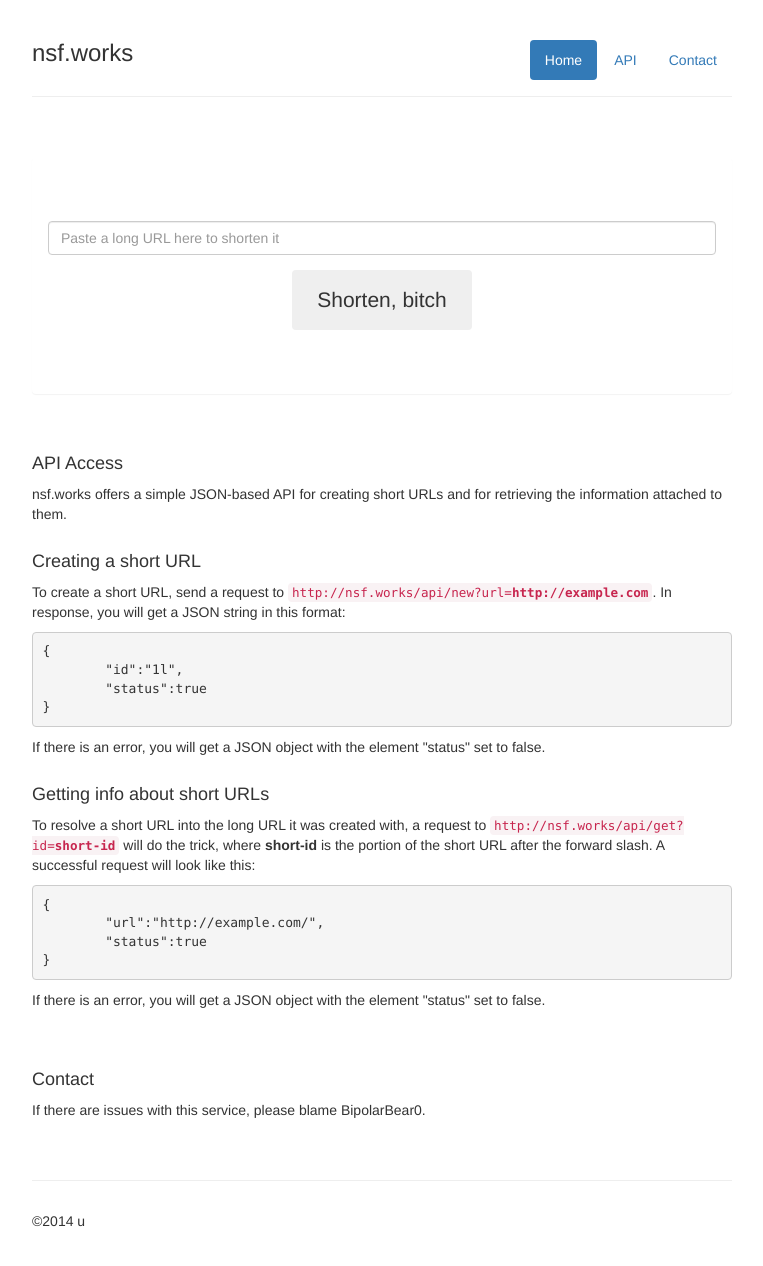
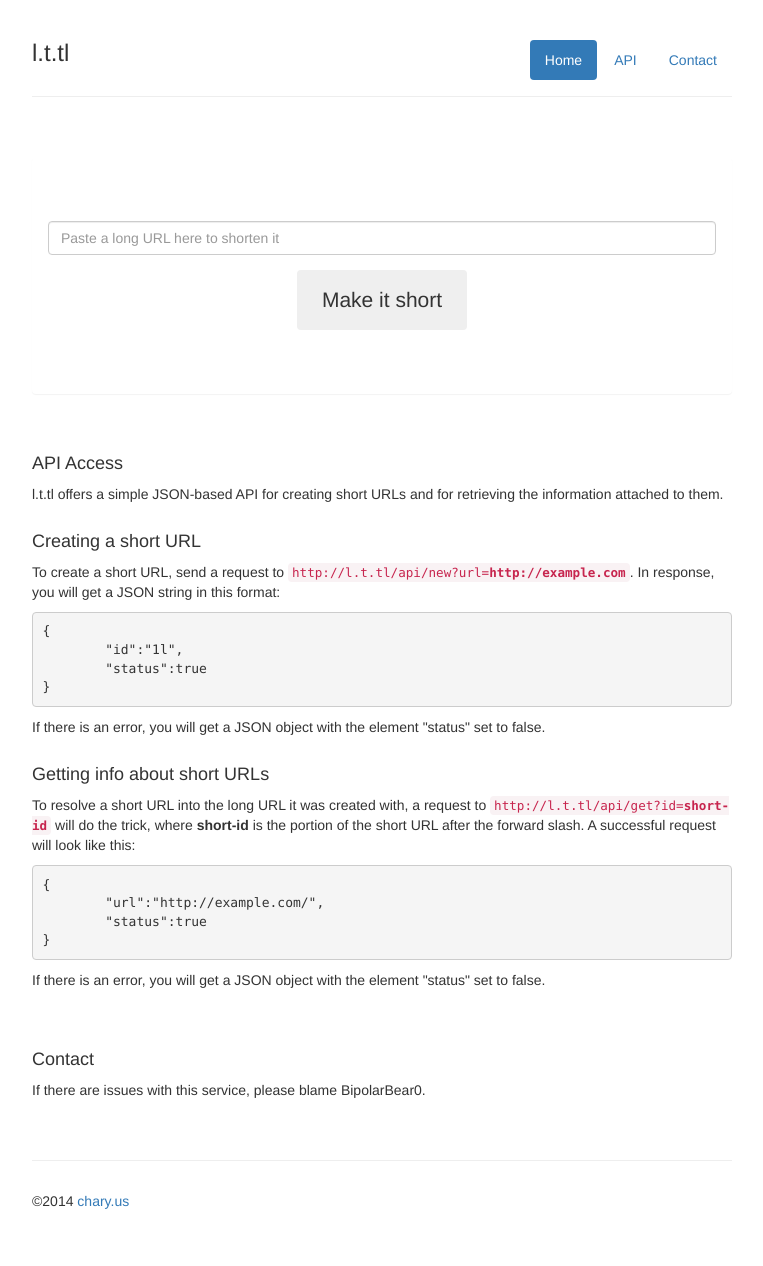
Before and after one commit to flotwig/ShortUrls, a plain HTML site: page index.html in a window 1280 px wide. Shown: the whole page, without its empty margins (258-1021 px from the left). Drawn offline with nearby package versions, Linux system fonts and the light colour scheme.

Commit message:
Branding to l.t.tl

```diff
--- a/index.html
+++ b/index.html
@@ -3,7 +3,7 @@
 <html lang="en">
   <head>
     <meta charset="utf-8">
-    <title>nsf.works</title>
+    <title>l.t.tl - the littlest URL shortener</title>
     <meta name="viewport" content="width=device-width, initial-scale=1.0">
     <meta name="description" content="">
     <meta name="author" content="">
@@ -88,7 +88,7 @@
           <li><a href="#api">API</a></li>
           <li><a href="#contact">Contact</a></li>
         </ul>
-        <h3 class="muted">nsf.works</h3>
+        <h3 class="muted">l.t.tl</h3>
       </div>
 
       <hr>
@@ -98,13 +98,13 @@
   <div class="form-group">
     <input type="text" class="form-control" id="longUrl" placeholder="Paste a long URL here to shorten it">
   </div>
-  <button class="btn btn-large" id="shorten">Shorten, bitch</button>
+  <button class="btn btn-large" id="shorten">Make it short</button>
 </form>
       </div></div>
 
 	  <div class="row-fluid bg-info" id="success">
 			<h3 class="muted center-block" style="width:100%;text-align:center;padding:10px;">
-			http://nsf.works/<span id="shortUrl"></span>
+			http://l.t.tl/<span id="shortUrl"></span>
 			</h3>
 	  </div>
 
@@ -116,10 +116,10 @@
       <div class="row-fluid marketing" id="api">
         <div class="span6">
           <h4>API Access</h4>
-          <p>nsf.works offers a simple JSON-based API for creating short URLs and for retrieving the information attached to them.</p>
+          <p>l.t.tl offers a simple JSON-based API for creating short URLs and for retrieving the information attached to them.</p>
 
           <h4 class="muted">Creating a short URL</h4>
-          <p>To create a short URL, send a request to <code>http://nsf.works/api/new?url=<strong>http://example.com</strong></code>. In response, you will get a JSON string in this format:</p>
+          <p>To create a short URL, send a request to <code>http://l.t.tl/api/new?url=<strong>http://example.com</strong></code>. In response, you will get a JSON string in this format:</p>
 <pre>
 {
 	"id":"1l",
@@ -129,7 +129,7 @@
 		  <p>If there is an error, you will get a JSON object with the element "status" set to false.</p>
 
           <h4 class="muted">Getting info about short URLs</h4>
-          <p>To resolve a short URL into the long URL it was created with, a request to <code>http://nsf.works/api/get?id=<strong>short-id</strong></code> will do the trick, where <strong>short-id</strong> is the portion of the short URL after the forward slash. A successful request will look like this:</p>
+          <p>To resolve a short URL into the long URL it was created with, a request to <code>http://l.t.tl/api/get?id=<strong>short-id</strong></code> will do the trick, where <strong>short-id</strong> is the portion of the short URL after the forward slash. A successful request will look like this:</p>
 <pre>
 {
 	"url":"http://example.com/",
@@ -149,7 +149,7 @@
       <hr>
 
       <div class="footer">
-        <p>&copy;2014 u</p>
+        <p>&copy;2014 <a href="http://chary.us/">chary.us</a></p>
       </div>
 
     </div> <!-- /container -->
```
